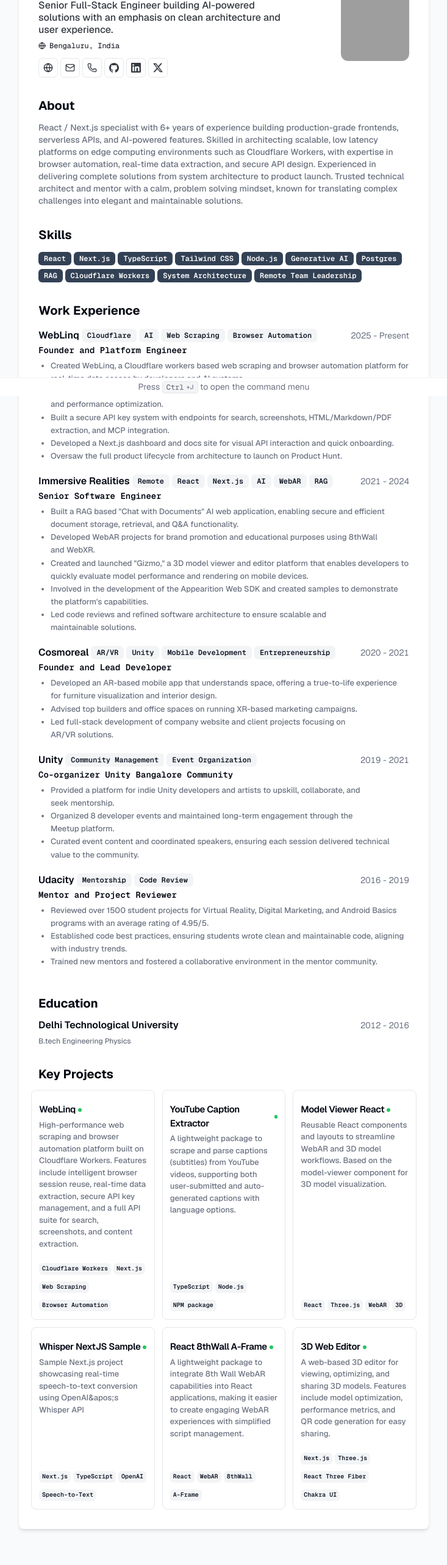
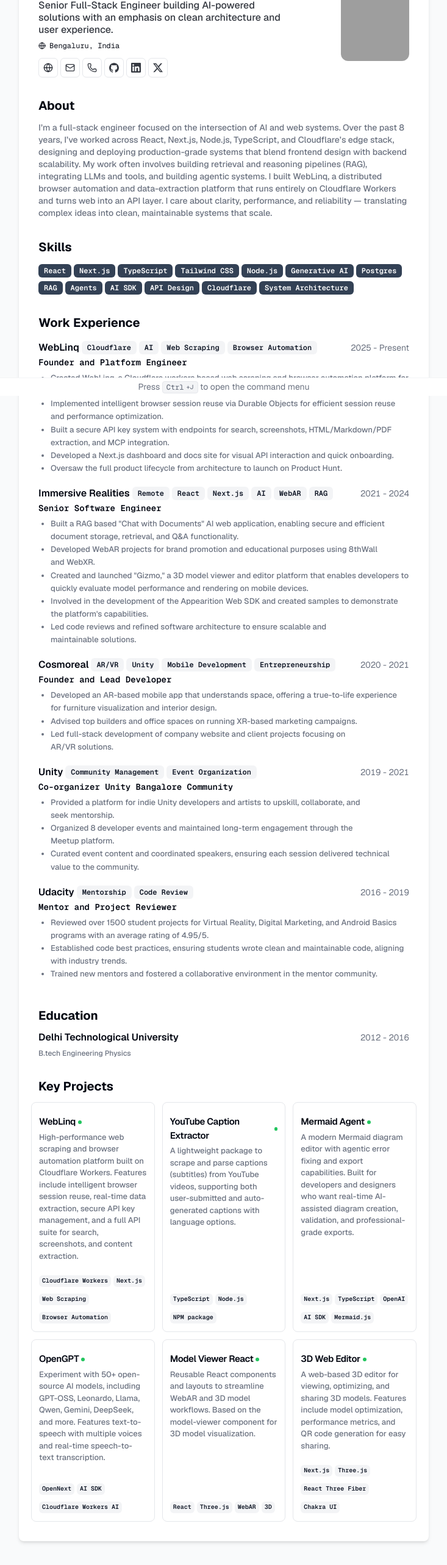
Before and after one commit to devhims/cv, a Next.js app: page / in a window 1280 px wide. Shown: the part 151-2717 px from the top of the page at 61% size, without its empty margins (273-1006 px from the left). Built offline with nearby package versions, Linux system fonts and the light colour scheme; grey boxes are pictures that could not be loaded.

Commit message:
Revise resume summary and project details in resume-data.tsx. Updated summary to reflect 8 years of experience in AI and web systems, added new projects "Mermaid Agent" and "OpenGPT" with descriptions, and adjusted tech stacks accordingly.

```diff
--- a/src/data/resume-data.tsx
+++ b/src/data/resume-data.tsx
@@ -15,15 +15,16 @@
     "Senior Full-Stack Engineer building AI-powered solutions with an emphasis on clean architecture and user experience.",
   summary: (
     <>
-      React / Next.js specialist with 6+ years of experience building
-      production-grade frontends, serverless APIs, and AI-powered features.
-      Skilled in architecting scalable, low latency platforms on edge computing
-      environments such as Cloudflare Workers, with expertise in browser
-      automation, real-time data extraction, and secure API design. Experienced
-      in delivering complete solutions from system architecture to product
-      launch. Trusted technical architect and mentor with a calm, problem
-      solving mindset, known for translating complex challenges into elegant and
-      maintainable solutions.
+      I’m a full-stack engineer focused on the intersection of AI and web
+      systems. Over the past 8 years, I’ve worked across React, Next.js,
+      Node.js, TypeScript, and Cloudflare’s edge stack, designing and deploying
+      production-grade systems that blend frontend design with backend
+      scalability. My work often involves building retrieval and reasoning
+      pipelines (RAG), integrating LLMs and tools, and building agentic systems.
+      I built WebLinq, a distributed browser automation and data-extraction
+      platform that runs entirely on Cloudflare Workers and turns web into an
+      API layer. I care about clarity, performance, and reliability —
+      translating complex ideas into clean, maintainable systems that scale.
     </>
   ),
   avatarUrl: "https://avatars.githubusercontent.com/u/17825870?v=4",
@@ -214,9 +215,11 @@
     "Generative AI",
     "Postgres",
     "RAG",
-    "Cloudflare Workers",
+    "Agents",
+    "AI SDK",
+    "API Design",
+    "Cloudflare",
     "System Architecture",
-    "Remote Team Leadership",
   ],
   projects: [
     {
@@ -246,6 +249,28 @@
     },
 
     {
+      title: "Mermaid Agent",
+      techStack: ["Next.js", "TypeScript", "OpenAI", "AI SDK", "Mermaid.js"],
+      description:
+        "A modern Mermaid diagram editor with agentic error fixing and export capabilities. Built for developers and designers who want real-time AI-assisted diagram creation, validation, and professional-grade exports.",
+      link: {
+        label: "github.com/devhims/mermaid-agent",
+        href: "https://github.com/devhims/mermaid-agent",
+      },
+    },
+
+    {
+      title: "OpenGPT",
+      techStack: ["OpenNext", "AI SDK", "Cloudflare Workers AI"],
+      description:
+        "Experiment with 50+ open-source AI models, including GPT-OSS, Leonardo, Llama, Qwen, Gemini, DeepSeek, and more. Features text-to-speech with multiple voices and real-time speech-to-text transcription.",
+      link: {
+        label: "github.com/devhims/opengpt",
+        href: "https://github.com/devhims/opengpt",
+      },
+    },
+
+    {
       title: "Model Viewer React",
       techStack: ["React", "Three.js", "WebAR", "3D"],
       description:
@@ -255,27 +280,7 @@
         href: "https://github.com/devhims/model-viewer-react",
       },
     },
-    {
-      title: "Whisper NextJS Sample",
-      techStack: ["Next.js", "TypeScript", "OpenAI", "Speech-to-Text"],
-      description:
-        "Sample Next.js project showcasing real-time speech-to-text conversion using OpenAI&apos;s Whisper API",
-      link: {
-        label: "github.com/devhims/whisper-nextjs-sample",
-        href: "https://github.com/devhims/whisper-nextjs-sample",
-      },
-    },
 
-    {
-      title: "React 8thWall A-Frame",
-      techStack: ["React", "WebAR", "8thWall", "A-Frame"],
-      description:
-        "A lightweight package to integrate 8th Wall WebAR capabilities into React applications, making it easier to create engaging WebAR experiences with simplified script management.",
-      link: {
-        label: "github.com/devhims/react-8thwall-aframe",
-        href: "https://github.com/devhims/react-8thwall-aframe",
-      },
-    },
     {
       title: "3D Web Editor",
       techStack: ["Next.js", "Three.js", "React Three Fiber", "Chakra UI"],
```
